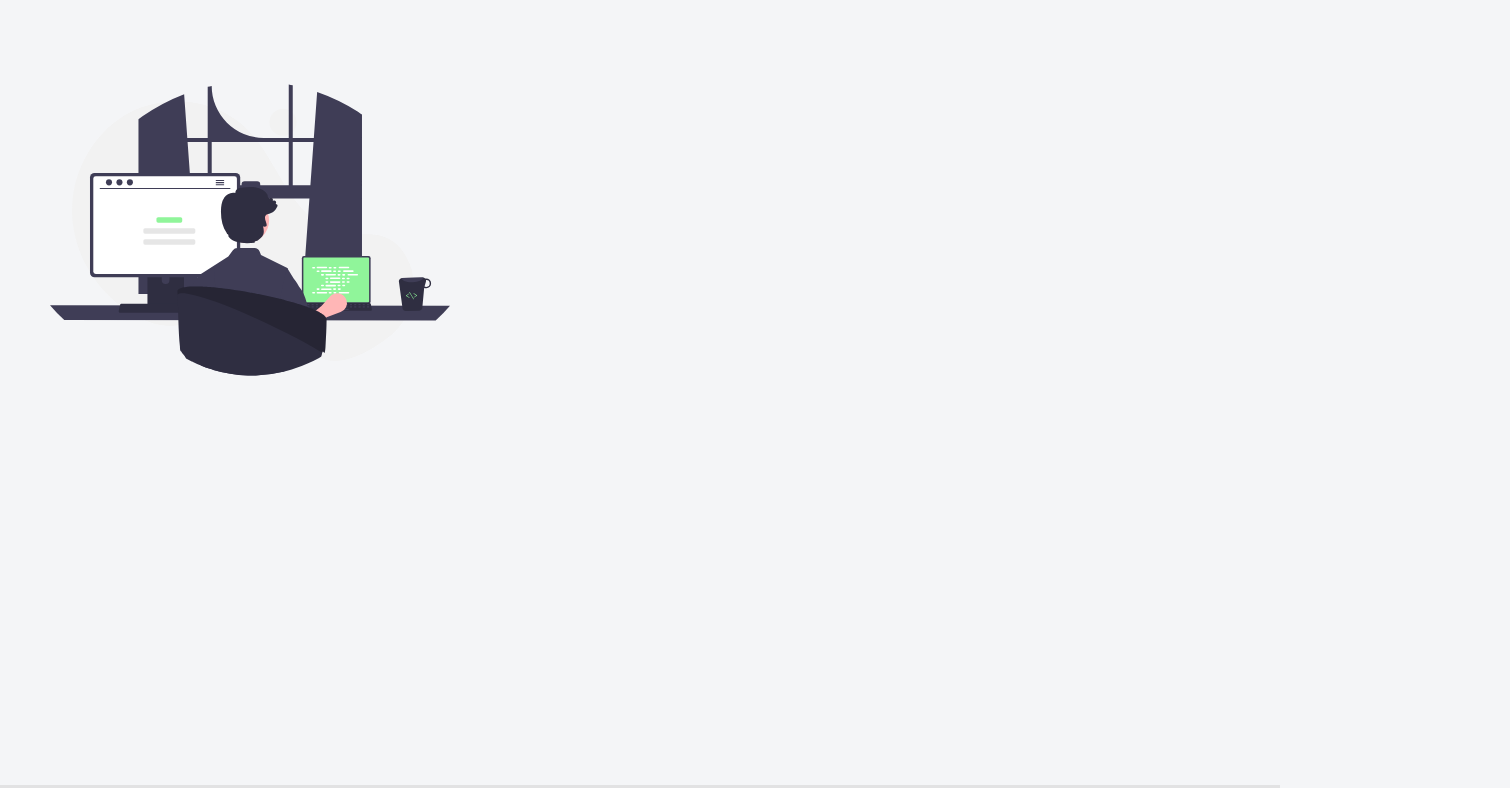
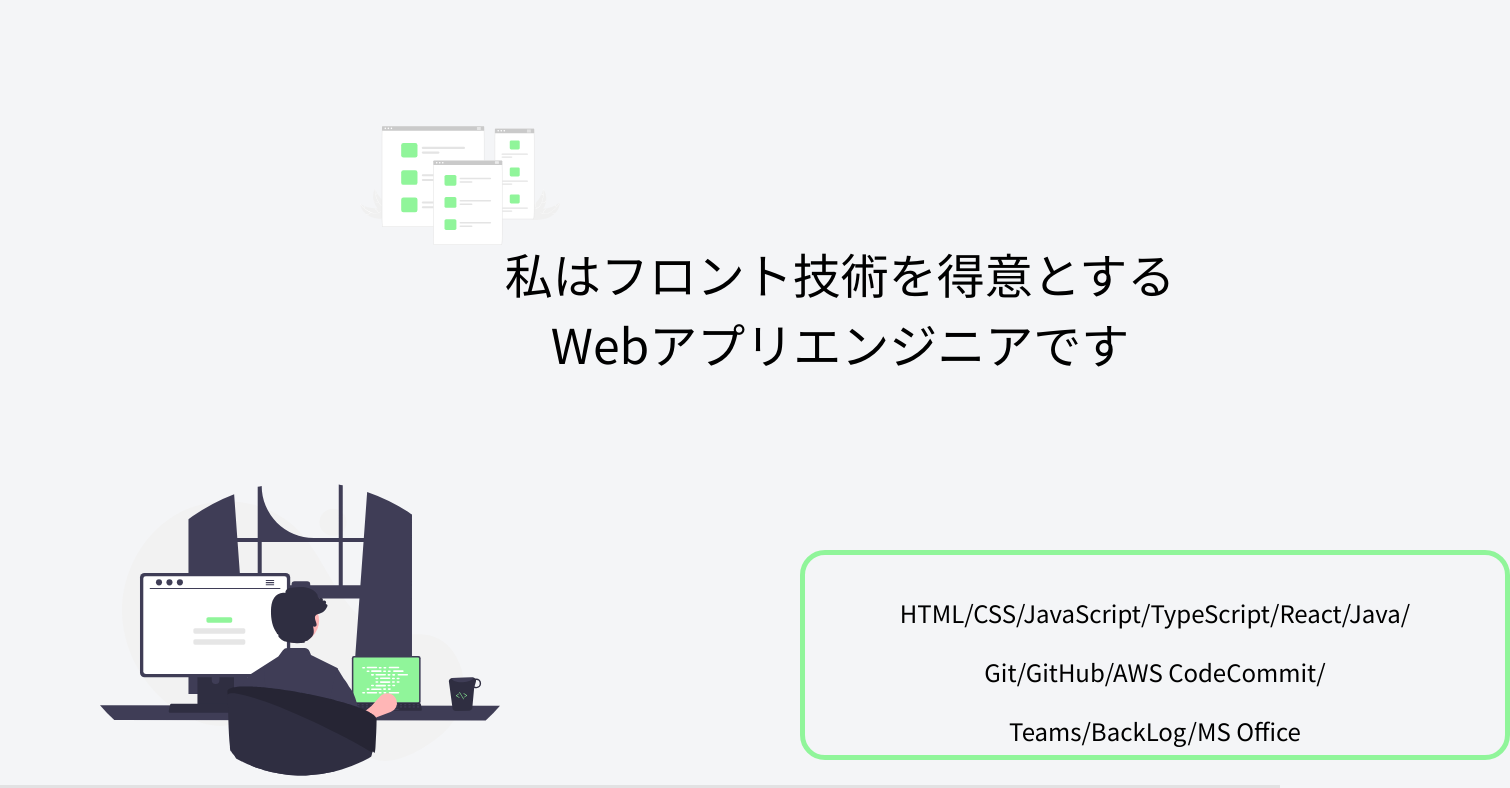
Before and after one commit to keiibo/keiibo-portfolio, a React (Create React App) app: page / in a window 1280 px wide. Shown: the part 820-1608 px from the top of the page, 1510 px wide, since content can reach past the window. Built offline with nearby package versions, Linux system fonts and the light colour scheme; a web font is replaced by a local one.

Commit message:
workページの作成

```diff
--- a/src/Component/Top.tsx
+++ b/src/Component/Top.tsx
@@ -1,7 +1,10 @@
 import React from "react";
-import "../Style/Top.scss";
+import "../Style/Top_top.scss";
+import "../Style/Top_work.scss";
+import "../Style/Top_portfolio.scss";
 import inLove from "../Image/inLove.svg";
 import engineer from "../Image/engineer.svg";
+import responsive from "../Image/responsive.svg";
 
 const Top = () => {
   return (
@@ -10,25 +13,41 @@ const Top = () => {
         <section className="top_container">
           <div className="top_page">
             <div className="title_container">
-              <h1 className="top_title">Keiibo Portfolio </h1>
+              <h1 className="top_title">Keiibo House</h1>
               <div className="in_love">
                 <img src={inLove} alt="inLove" />
               </div>
             </div>
             <div className="scroll_container">
-              <a href="#work" className="scroll_btn">
+              <a href="#career" className="scroll_btn">
                 <span className="scroll_span"></span>
               </a>
             </div>
           </div>
         </section>
-        <section className="work_container" id="work">
+        <section className="work_container" id="career">
           <div className="work_wrapper">
             <div className="engineer">
               <img src={engineer} alt="" />
             </div>
+            <p className="comment">
+              私はフロント技術を得意とする
+              <br />
+              Webアプリエンジニアです
+            </p>
+            <img src={responsive} alt="" className="responsive" />
+            <div className="skill_container">
+              <div className="skill_box">
+                <p className="skill ">
+                  HTML/CSS/JavaScript/TypeScript/React/Java/
+                </p>
+                <p className="skill ">Git/GitHub/AWS CodeCommit/</p>
+                <p className="skill">Teams/BackLog/MS Office</p>
+              </div>
+            </div>
           </div>
         </section>
+        <section className="portfolio_container"></section>
       </div>
     </div>
   );
--- a/src/Style/Navbar.scss
+++ b/src/Style/Navbar.scss
@@ -1,5 +1,7 @@
-$text_color: #f4f5f7;
+$text_light_color: #f4f5f7;
+$text_dark_color: #0f0f0f;
 $main_color: #90f59a;
+$container_border: 5px solid #d4d4d48e;
 
 header {
   position: fixed;
@@ -28,7 +30,7 @@ header {
       height: 100%;
       padding: 0 10px;
       text-decoration: none;
-      color: $text_color;
+      color: $text_light_color;
     }
 
     .nav_href {
@@ -37,12 +39,12 @@ header {
       border-radius: 25px;
       transition: all 0.7s ease-in-out;
       &:hover {
-        background-color: $text_color;
+        background-color: $text_light_color;
         color: $main_color;
       }
     }
     .mode_tag {
-      background-color: $text_color;
+      background-color: $text_light_color;
       color: $main_color;
       border-radius: 25px;
     }
--- /dev/null
+++ b/src/Style/Top_portfolio.scss
@@ -0,0 +1,9 @@
+$text_light_color: #f4f5f7;
+$text_dark_color: #0f0f0f;
+$main_color: #90f59a;
+$container_border: 5px solid #d4d4d48e;
+
+.portfolio_container{
+    height: 100vh;
+    border-bottom: $container_border;
+}
--- a/src/Style/Top.scss
+++ b/src/Style/Top_top.scss
@@ -90,21 +90,3 @@ $container_border: 5px solid #d4d4d48e;
     }
   }
 }
-
-.work_container {
-  height: 100vh;
-  background-color: $text_light_color;
-  border-top: $container_border;
-  border-bottom: $container_border;
-  .work_wrapper {
-    padding-top: 90px;
-    .engineer {
-      width: 500px;
-      height: 500px;
-      text-align: center;
-      justify-content: center;
-      margin-right: auto;
-      border-radius: 50%;
-    }
-  }
-}
--- /dev/null
+++ b/src/Style/Top_work.scss
@@ -0,0 +1,63 @@
+$text_light_color: #f4f5f7;
+$text_dark_color: #0f0f0f;
+$main_color: #90f59a;
+$container_border: 5px solid #d4d4d48e;
+
+.work_container {
+  height: 100vh;
+  background-color: $text_light_color;
+  border-top: $container_border;
+  border-bottom: $container_border;
+
+  .work_wrapper {
+    padding-top: 90px;
+
+    .responsive {
+      position: relative;
+      width: 200px;
+      top: -500px;
+      left: 360px;
+      text-align: center;
+      justify-content: center;
+      margin-right: auto;
+    }
+
+    .engineer {
+      position: relative;
+      top: 400px;
+      left: 100px;
+      width: 400px;
+      text-align: center;
+      justify-content: center;
+      margin-right: auto;
+    }
+
+    .comment {
+      font-size: 48px;
+      position: relative;
+      top: -200px;
+      left: 200px;
+      text-align: center;
+      justify-content: center;
+      margin-right: auto;
+    }
+
+    .skill_container{
+        position: relative;
+        font-size: 24px;
+        width: 700px;
+        height: 200px;
+        top: -200px;
+        left: 800px;
+        text-align: center;
+        justify-content: center;
+        align-items: center;
+        border: 5px solid $main_color;
+        border-radius: 25px;
+
+        .skill_box{
+            margin-top: 40px;
+        }
+    }
+  }
+}
```
Also changed, not shown: src/Image/comment.svg (added), src/Image/responsive.svg (added).
